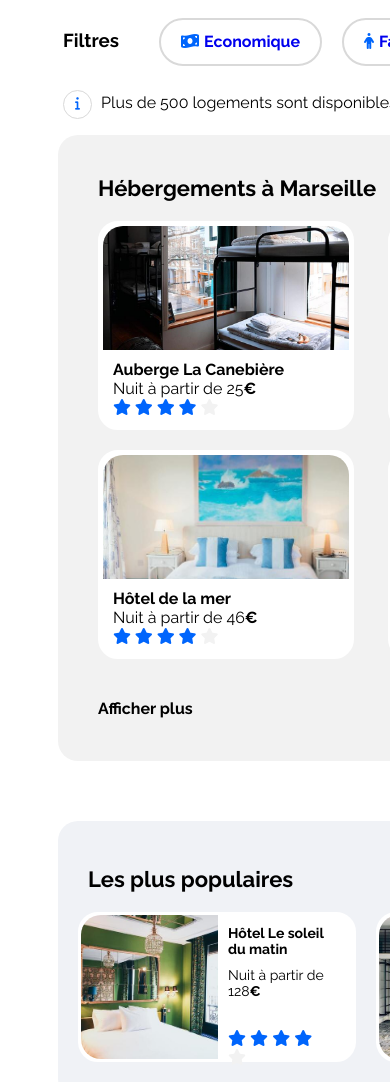
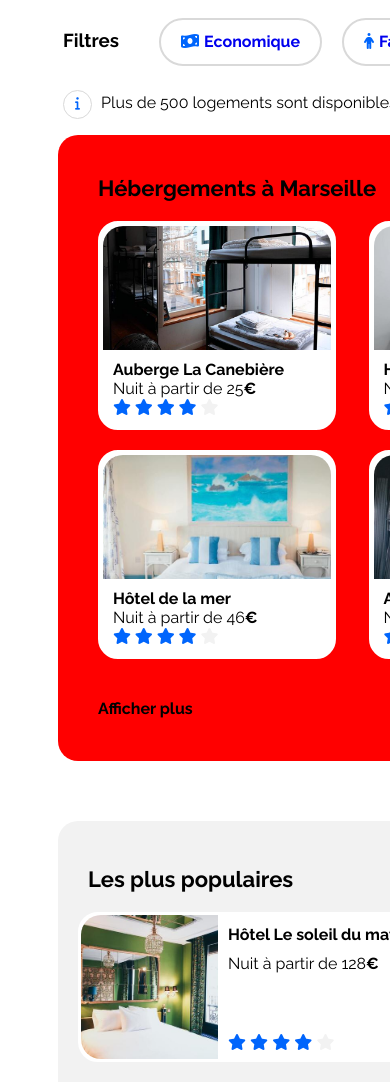
Before and after one commit to AlexianeBA/Booki_P2, a plain HTML site: page index.html in a window 390 px wide. Shown: the part 220-1302 px from the top of the page. Drawn offline with Linux system fonts and the light colour scheme.

Commit message:
bug_flotting

```diff
--- a/index.html
+++ b/index.html
@@ -207,12 +207,12 @@
         </div>
         <div class="hebergement_plus">Afficher plus</div>
       </div>
-      <div class="popular flex flex-column">
+      <div class="popular">
         <div class="flex flex-row courbe">
           <div class="popular_title">Les plus populaires</div>
           <i class="fa-solid fa-chart-line courbe_style"></i>
         </div>
-        <div class="popular_direction">
+        <div>
           <div class="popular_carte flex flex-row">
             <img
               class="location"
--- a/style.css
+++ b/style.css
@@ -24,104 +24,28 @@ body {
   align-items: center;
 }
 
-@media screen and (max-device-width: 1440px) {
-  /* desktop */
-  .popular {
+@media screen and (max-device-width: 1441px) {
+  /*Desktop*/
+  .hebergement {
     background-color: #f2f2f2;
-    width: 420px;
-    height: 626px;
-    border-radius: 20px;
   }
-
-  .popular_carte {
-    border-radius: 20px 20px 20px 20px;
-    border: 3px solid white;
-    width: 343px;
-    height: 144px;
-    background-color: white;
-    margin-bottom: 20px;
-    margin-left: 20px;
-    padding-right: 20px;
-  }
-  .popular_description_note {
-    padding-left: 10px;
-    color: #0065fc;
-  }
-
-  .popular_description_sub_title {
-    padding-bottom: 60px;
-    padding-top: 10px;
-    padding-left: 10px;
-  }
-  .popular_description_sub_title_except {
-    padding-bottom: 45px;
-    padding-top: 10px;
-    padding-left: 10px;
-  }
-  .courbe {
-    justify-content: space-between;
-    margin: 45px 10px 20px 10px;
-  }
-  .courbe_style {
-    color: #0065fc;
-    font-size: 22px;
-    margin-right: 20px;
-  }
+  .hebergement_popular {
+    flex-direction: row;
   }
   @media screen and (max-device-width: 1024px) {
     /*Tablette*/
-
+    .hebergement {
+      background-color: red;
+    }
     .hebergement_popular {
       flex-direction: column;
-  }
-  .popular_direction {
-    display: flex;
-    flex-direction: row;
-  }
-  .popular {
-    width: 880px;
-    height: 278px;
-    background-color: #f0f2f6;
-    padding-right: 40px;
-  }
-  .popular_carte {
-    border-radius: 20px 20px 20px 20px;
-    border: 3px solid white;
-    width: 252px;
-    height: 144px;
-    background-color: white;
-    margin-bottom: 20px;
-    margin-left: 20px;
-    padding-right: 20px;
-  }
-  .popular_description_sub_title {
-    padding-bottom: 30px;
-    padding-top: 10px;
-    padding-left: 10px;
-    font-size: 14px;
-  }
-  .popular_description_note {
-    padding-left: 10px;
-    color: #0065fc;
-  }
-  .popular_description_title {
-    font-weight: bold;
-    font-size: 14px;
-    padding-left: 10px;
-    padding-top: 10px;
-  }
-
-  .courbe_style {
-    color: #0065fc;
-    font-size: 22px;
-    margin-right: 0px;
-    padding-left: 10px;
-  }
     }
     @media screen and (max-device-width: 768px) {
       /*Smartphone*/
       .hebergement {
         background-color: blue;
+      }
+    }
   }
 }
 
@@ -229,24 +153,24 @@ h3 {
   margin-bottom: 20px;
   font-weight: bold;
 }
+.hebergement {
+  border-radius: 20px;
+  padding-right: 40px;
 
+  width: 57%;
+  height: 626px;
+  margin-bottom: 20px;
+}
 .lieux {
   border-radius: 20px 20px 0 0;
   height: 124px;
   object-fit: cover;
 }
-.hebergement {
-  border-radius: 20px;
-  padding-right: 40px;
-  background-color: #f2f2f2;
-  width: 880px;
-  height: 626px;
-  margin-bottom: 20px;
-}
+
 .hebergement_carte {
   border-radius: 20px 20px 20px 20px;
   border: 5px solid white;
-  width: 246px;
+  width: 95%;
   height: 199px;
   background-color: white;
 }
@@ -283,7 +207,22 @@ h3 {
   padding-bottom: 40px;
   padding-left: 40px;
 }
-
+.popular {
+  background-color: #f2f2f2;
+  width: 28%;
+  height: 626px;
+  border-radius: 20px;
+}
+.popular_carte {
+  border-radius: 20px 20px 20px 20px;
+  border: 3px solid white;
+  width: 343px;
+  height: 144px;
+  background-color: white;
+  margin-bottom: 20px;
+  margin-left: 20px;
+  padding-right: 20px;
+}
 .popular_title {
   font-weight: bold;
   font-size: 22px;
@@ -291,6 +230,15 @@ h3 {
   margin-left: 20px;
 }
 
+.courbe_style {
+  color: #0065fc;
+  font-size: 22px;
+  margin-right: 20px;
+}
+.courbe {
+  justify-content: space-between;
+  margin: 45px 10px 20px 10px;
+}
 .location {
   border-radius: 20px 0 0 20px;
   height: 144px;
@@ -303,6 +251,27 @@ h3 {
   width: 343px;
   height: 144px;
   background-color: white;
+}
+
+.popular_description_title {
+  font-size: 16px;
+  font-weight: bold;
+  padding-left: 10px;
+  padding-top: 10px;
+}
+.popular_description_sub_title {
+  padding-bottom: 60px;
+  padding-top: 10px;
+  padding-left: 10px;
+}
+.popular_description_sub_title_except {
+  padding-bottom: 45px;
+  padding-top: 10px;
+  padding-left: 10px;
+}
+.popular_description_note {
+  padding-left: 10px;
+  color: #0065fc;
 }
 
 .activity_title {
```
Lines whose indentation alone changed are shown as unchanged.
